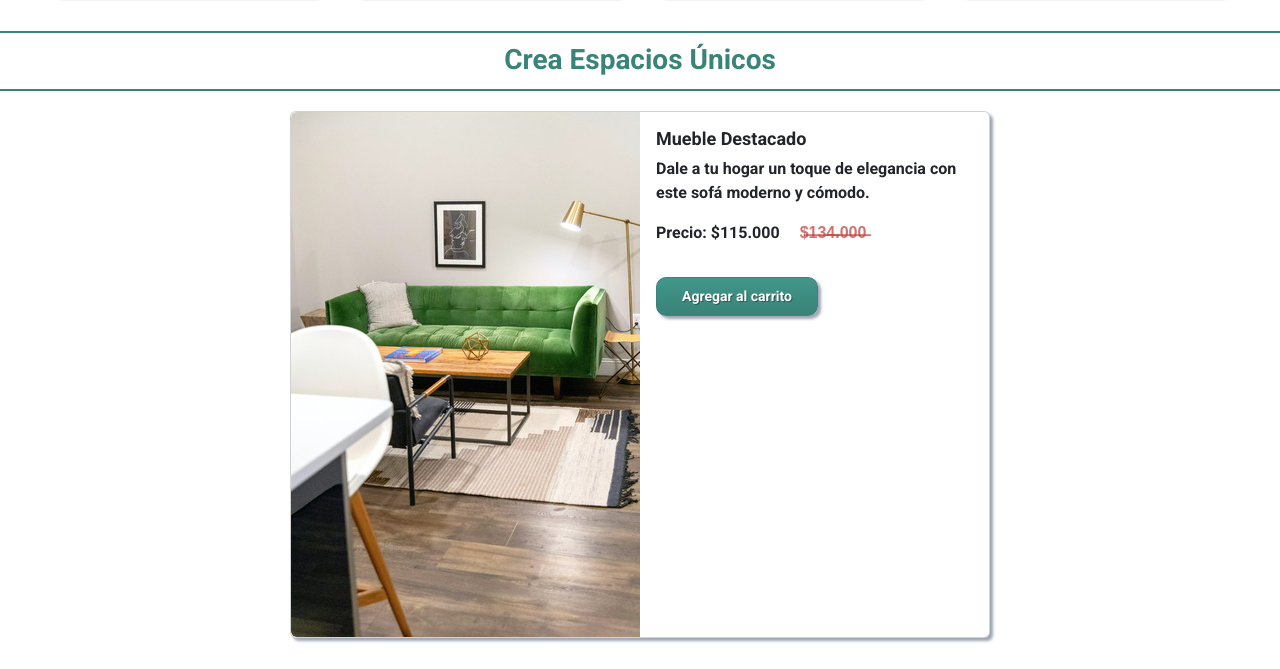
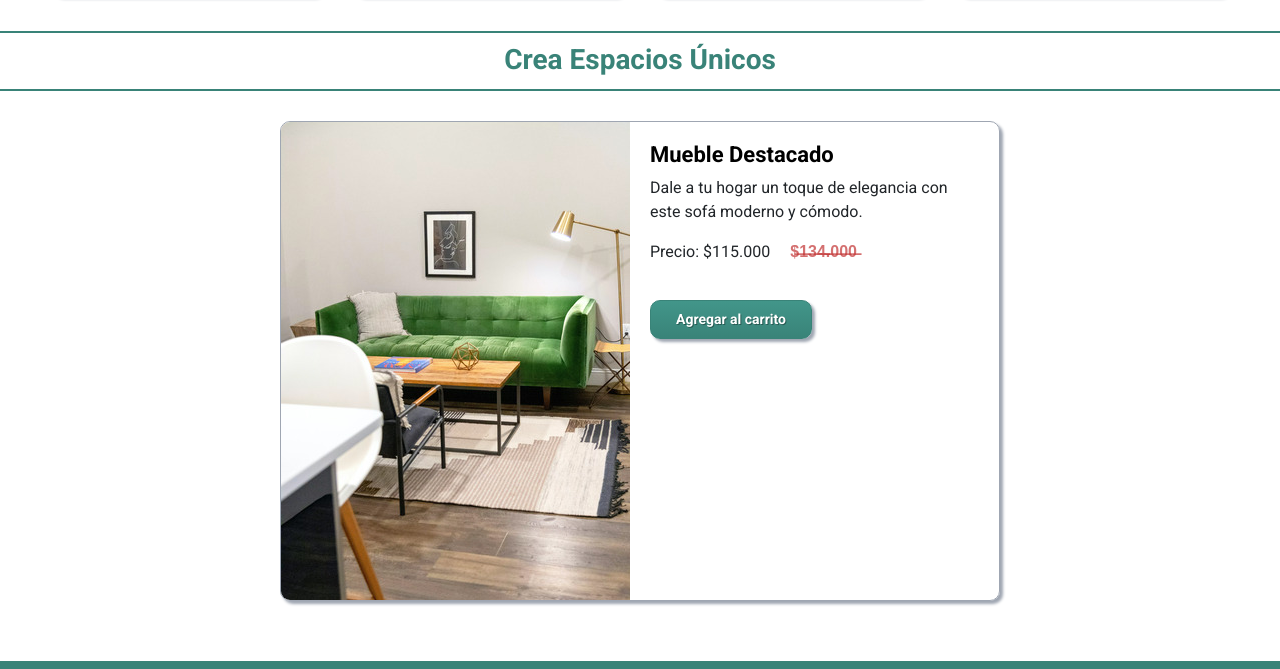
Before and after one commit to rikiippp/Hogar-en-Armonia, a website: page index.html in a window 1280 px wide. Shown: the part 1333-2002 px from the top of the page. Drawn offline with nearby package versions, Linux system fonts and the light colour scheme.

Commit message:
nueva card

```diff
--- a/index.html
+++ b/index.html
@@ -129,24 +129,23 @@
       <p>Crea Espacios Únicos</p>
     </div>
     <div class="contenedor-mueble-destacado">
-      <div class="card mb-3" style="max-width: 700px;">
-        <div class="row g-0">
-          <div class="col-md-6">
-            <a href="./pages/muebles.html">
-              <img src="./img/ambiente/andrea.jpg" class="img-fluid rounded-start" alt="Ambiente destacado">
-            </a>
-          </div>
-          <div class="col-md-6">
-            <div class="card-body">
-              <h5 class="card-title">Mueble Destacado</h5>
-              <p class="card-text">Dale a tu hogar un toque de elegancia con este sofá moderno y cómodo.</p>
-              <p class="card-text"><span>Precio: $115.000</span><span class="rebaja">$̶1̶3̶4̶.̶0̶0̶0̶</span></p>
-              <button class="button my-3">Agregar al carrito</button>
-            </div>
-          </div>
+      <div class="card-mueble-destacado">
+
+        <div class="imagen-destacada">
+          <a href="./pages/muebles.html">
+            <img src="./img/ambiente/andrea.jpg" alt="Mueble Destacado">
+          </a>
         </div>
+        <div class="card-body-destacado">
+          <h5>Mueble Destacado</h5>
+          <p>Dale a tu hogar un toque de elegancia con este sofá moderno y cómodo.</p>
+          <p>Precio: $115.000<span class="rebaja">$̶1̶3̶4̶.̶0̶0̶0̶</span></p>
+          <button class="button">Agregar al carrito</button>
+        </div>
+
       </div>
     </div>
+
 
   </main>
 
--- a/style/scss/style.scss
+++ b/style/scss/style.scss
@@ -47,7 +47,7 @@
         }
 
         @include mobile {
-            width: 80%;
+            width: 90%;
         }
 
         img {
@@ -57,7 +57,7 @@
             border-radius: 10px;
 
             @include mobile {
-                width: 80%;
+                width: 90%;
             }
         }
 
@@ -117,7 +117,6 @@
     }
 }
 
-
 // Productos Destacados de la Semana
 .contenedor-semana {
     width: 100%;
@@ -155,32 +154,72 @@
 
 // Mueble Destacado
 .contenedor-mueble-destacado {
-    width: 100%;
-    margin: 20px 0;
-    display: flex;
-    justify-content: center;
+    width: 90%;
+    margin: 30px auto 60px auto;
 
-    .card {
+    .card-mueble-destacado {
+        width: 45rem;
+        height: 60vh;
+        margin: auto;
+        border: 1px solid #9fa6b2;
+        border-radius: 10px;
         box-shadow: 3px 3px 3px #9fa6b2;
+        overflow: hidden;
+        display: flex;
+        flex-direction: row;
 
-        .card-title {
-            font-size: 18px;
-            font-weight: bold;
+        @include tablet {
+            width: 40rem;
         }
 
-        .card-text {
+        @include intermedio {
+            width: 90%;
+            height: auto;
+            flex-direction: column;
+
+            img {
+                width: 100%;
+                object-fit: cover;
+            }
+        }
+    }
+
+    .card-body-destacado {
+        margin: 20px;
+
+        h5 {
+            font-size: 22px;
+            font-weight: bold;
+            color: $color-letra;
+
+            @include intermedio {
+                font-size: 20px;
+            }
+
+            @include mobile {
+                font-size: 20px;
+            }
+        }
+
+        p {
             font-size: 16px;
-            font-weight: bold;
+
+            @include intermedio {
+                font-size: 14px;
+            }
 
             .rebaja {
                 margin: 0 20px;
                 color: #c23535b4;
+                font-weight: bold;
             }
         }
+
+        button {
+            margin: 20px 0;
+        }
     }
-
 }
-
 
 // Footer
 .footer {
@@ -390,12 +429,15 @@
             @include tablet {
                 width: 90%;
             }
+
             @include intermedio {
                 width: 100%;
             }
+
             @include mobile {
                 width: 100%;
             }
+
             h3 {
                 font-size: 22px;
                 padding-bottom: 10px;
```
Also changed, not shown: style/css/style.css, 1 other file.
